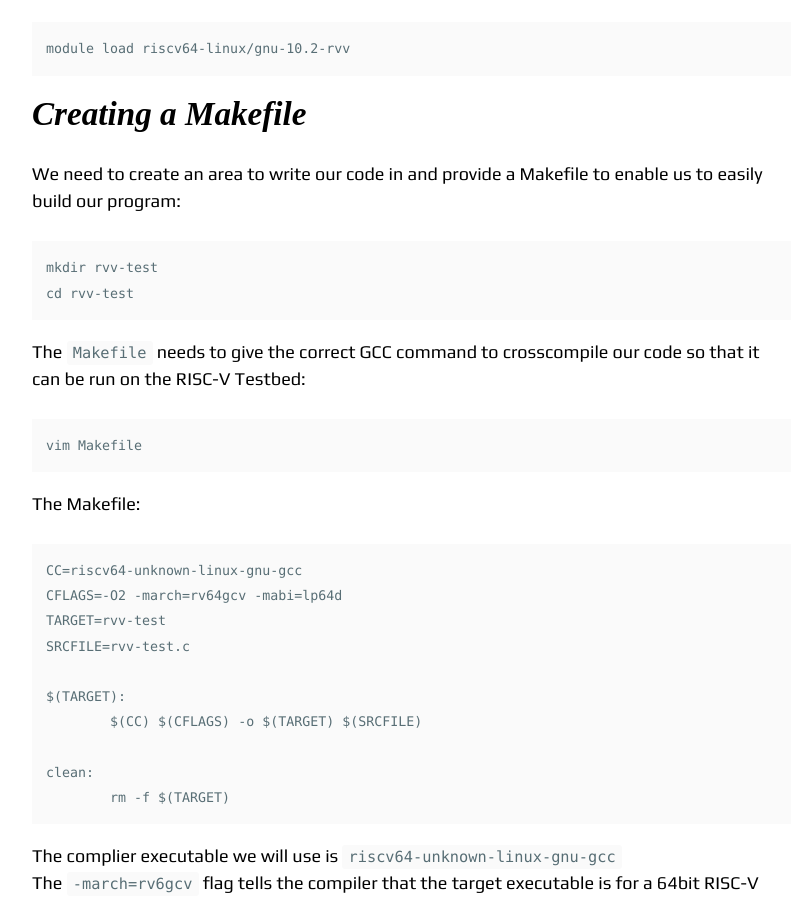
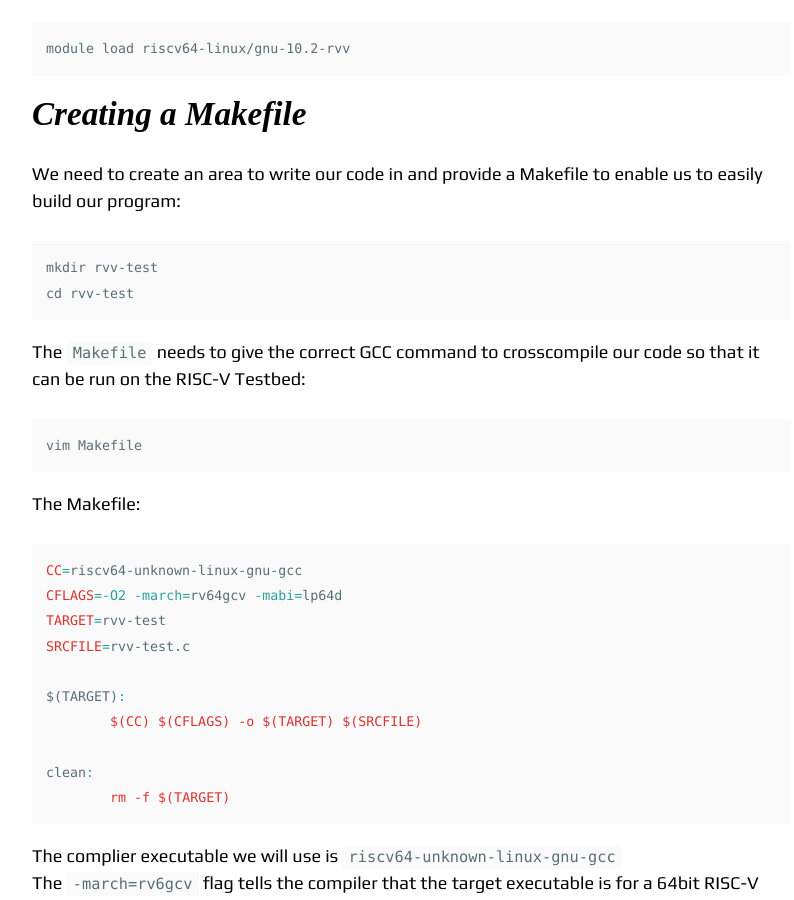
Before and after one commit to RISCVtestbed/riscvtestbed.github.io, a Jekyll site: the page built from _documentation/first_vector_prog.md, in a window 1280 px wide and 900 px high, scrolled down 651 px. Shown: the whole window, without its empty margins (343-1137 px from the left). Built offline with Jekyll 4.4.1, drawn with Linux system fonts in a browser that asks for light colours; nearby versions of some CDN libraries; some of the changed text lies outside the part shown.

Commit message:
Updated code formatting

````diff
--- a/_documentation/first_vector_prog.md
+++ b/_documentation/first_vector_prog.md
@@ -22,20 +22,20 @@
 
 We need to create an area to write our code in and provide a Makefile to enable us to easily build our program:
 
-```
+```bash
 mkdir rvv-test
 cd rvv-test
 ```
 
 The `Makefile` needs to give the correct GCC command to crosscompile our code so that it can be run on the RISC-V Testbed:
 
-```
+```bash
 vim Makefile
 ```
 
 The Makefile:
 
-```
+```make
 CC=riscv64-unknown-linux-gnu-gcc
 CFLAGS=-O2 -march=rv64gcv -mabi=lp64d
 TARGET=rvv-test
@@ -53,11 +53,11 @@
 
 Next we create our C program that will perform a vector addition of vectors a and b, then put the result in vector c.
 
-```
+```bash
 vim rvv-test.c
 ```
 
-```
+```C
 #include <stdio.h>
 #include <riscv_vector.h>
 
@@ -95,11 +95,11 @@
 
 Once we have our executable we can create a Slurm batch file to run the program on one of the EPCC Testbed Milk-V Pioneer computers:
 
-```
+```bash
 vim rvv-test.srun
 ```
 
-```
+```bash
 #!/bin/bash
 #SBATCH -A <Your Username>
 #SBATCH -n 1
@@ -114,7 +114,7 @@
 
 Finally we can run our program:
 
-```
+```bash
 sbatch rvv-test.srun
 ```
 
@@ -122,7 +122,7 @@
 
 An output file will be created called `slurm-9984.out` (change the number to the one given by the submission output above).  This file will hopefully contain the output from your program.  If the run failed, this file will contain the error messages related to the failed run:
 
-```
+```bash
 <My Username>@riscv-login:~/rvv-test$ more slurm-9984.out
 6 8 10 12
 ```
````
